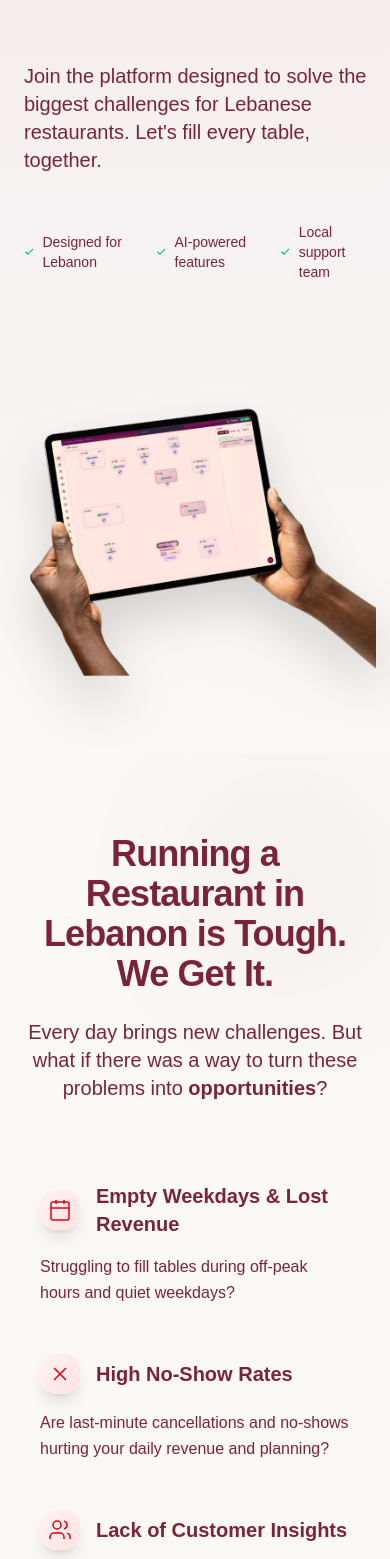
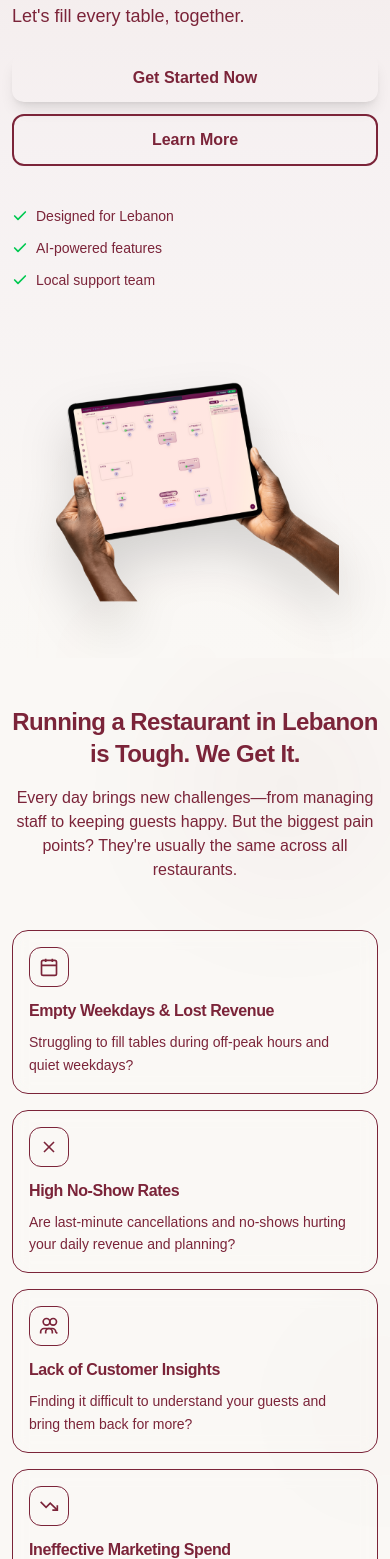
Before and after one commit to qwerty-development/plate-landing-page, a Next.js app: page /restaurant in a window 390 px wide. Shown: the part 409-1968 px from the top of the page. Built offline with nearby package versions, Linux system fonts and the light colour scheme.

Commit message:
refactored website landing page responsiveness completely

```diff
--- a/app/components/RestaurantChallenges.tsx
+++ b/app/components/RestaurantChallenges.tsx
@@ -56,7 +56,7 @@ export default function RestaurantChallenges() {
   return (
     <section
       ref={challengesRef}
-      className="relative overflow-hidden py-20 lg:py-24 bg-[hsl(var(--background))]"
+      className="relative overflow-hidden py-12 sm:py-16 md:py-20 lg:py-24 bg-[hsl(var(--background))]"
       aria-label="Restaurant Challenges in Lebanon"
     >
       {/* Background with dynamic patterns */}
@@ -85,10 +85,10 @@ export default function RestaurantChallenges() {
         />
       </div>
 
-      <div className="relative z-10 max-w-7xl mx-auto px-6">
-        <header className="text-center max-w-4xl mx-auto mb-20">
+      <div className="relative z-10 max-w-7xl mx-auto px-3 sm:px-4 md:px-6">
+        <header className="text-center max-w-4xl mx-auto mb-12 sm:mb-16 md:mb-20">
           <h2
-            className={`text-4xl lg:text-5xl font-bold tracking-tight transition-all duration-1000 ${
+            className={`text-2xl sm:text-3xl md:text-4xl lg:text-5xl font-bold tracking-tight transition-all duration-1000 ${
               isVisible
                 ? "translate-y-0 opacity-100"
                 : "translate-y-8 opacity-0"
@@ -98,123 +98,83 @@ export default function RestaurantChallenges() {
             <span className="text-primary font-bold">Tough</span>. We Get It.
           </h2>
           <p
-            className={`mt-6 text-xl text-muted-foreground transition-all duration-1000 ${
+            className={`mt-4 sm:mt-6 text-base sm:text-lg lg:text-xl text-muted-foreground max-w-3xl mx-auto transition-all duration-1000 ${
               isVisible
                 ? "translate-y-0 opacity-100"
                 : "translate-y-8 opacity-0"
             }`}
             style={{ transitionDelay: "200ms" }}
           >
-            Every day brings new challenges. But what if there was a way to turn
-            these problems into{" "}
-            <span className="font-semibold text-primary">opportunities</span>?
+            Every day brings new challenges—from managing staff to keeping
+            guests happy. But the biggest pain points? They&apos;re usually the
+            same across all restaurants.
           </p>
         </header>
 
-        {/* Pain Points Grid */}
-        <div className="grid lg:grid-cols-2 gap- mb-0">
+        {/* Pain points grid */}
+        <div className="grid sm:grid-cols-2 lg:grid-cols-4 gap-4 sm:gap-6 lg:gap-8">
           {painPoints.map((point, index) => (
-            <PainPointCard
-              key={index}
-              {...point}
-              isVisible={isVisible}
-              index={index}
-            />
-          ))}
-        </div>
+            <div
+              key={point.title}
+              className={`group relative overflow-hidden rounded-2xl border border-border/30 bg-card/50 backdrop-blur-sm p-4 sm:p-5 lg:p-6 transition-all duration-1000 hover:border-border/50 hover:bg-card/70 hover:shadow-lg hover:shadow-primary/5 ${
+                isVisible
+                  ? "translate-y-0 opacity-100"
+                  : "translate-y-8 opacity-0"
+              }`}
+              style={{ transitionDelay: `${point.delay}ms` }}
+            >
+              {/* Subtle gradient overlay */}
+              <div className="absolute inset-0 bg-gradient-to-br from-primary/5 via-transparent to-accent/5 opacity-0 group-hover:opacity-100 transition-opacity duration-500" />
 
-        {/* Challenge Highlight */}
-        <div
-          className={`text-center transition-all duration-1000 ${
-            isVisible ? "translate-y-0 opacity-100" : "translate-y-8 opacity-0"
-          }`}
-          style={{ transitionDelay: "900ms" }}
-        >
-          <div className="glass  max-w-4xl mx-auto">
-            <h3 className="text-2xl lg:text-3xl font-bold text-foreground mb-6">
-              These Challenges Cost Lebanese Restaurants{" "}
-              <span className="text-primary">$2.3M+</span> Annually
-            </h3>
-            <p className="text-lg text-muted-foreground mb-8 leading-relaxed">
-              From lost revenue to wasted marketing spend, the numbers add up
-              fast. But with Plate, you can turn these losses into gains.
-            </p>
-            <div className="grid grid-cols-2 sm:grid-cols-3 gap-4 sm:gap-8 text-center">
-              <div
-                className={`space-y-3 transition-all duration-700 ${
-                  isVisible
-                    ? "translate-y-0 opacity-100"
-                    : "translate-y-4 opacity-0"
-                }`}
-                style={{ transitionDelay: "1000ms" }}
-              >
-                <div className="text-4xl font-bold text-primary">$850K</div>
-                <div className="text-sm text-muted-foreground font-medium">
-                  Lost from no-shows
+              {/* Icon */}
+              <div className="relative z-10 mb-3 sm:mb-4">
+                <div className="inline-flex h-10 w-10 sm:h-12 sm:w-12 items-center justify-center rounded-xl bg-gradient-to-br from-primary/15 to-accent/15 border border-primary/20">
+                  <div className="text-primary">{point.icon}</div>
                 </div>
               </div>
-              <div
-                className={`space-y-3 transition-all duration-700 ${
-                  isVisible
-                    ? "translate-y-0 opacity-100"
-                    : "translate-y-4 opacity-0"
-                }`}
-                style={{ transitionDelay: "1100ms" }}
-              >
-                <div className="text-4xl font-bold text-primary">$1.2M</div>
-                <div className="text-sm text-muted-foreground font-medium">
-                  Wasted marketing
-                </div>
+
+              {/* Content */}
+              <div className="relative z-10 space-y-2 sm:space-y-3">
+                <h3 className="text-base sm:text-lg font-semibold tracking-tight">
+                  {point.title}
+                </h3>
+                <p className="text-sm sm:text-base text-muted-foreground leading-relaxed">
+                  {point.description}
+                </p>
               </div>
-              <div
-                className={`col-span-2 sm:col-span-1 space-y-3 transition-all duration-700 ${
-                  isVisible
-                    ? "translate-y-0 opacity-100"
-                    : "translate-y-4 opacity-0"
-                }`}
-                style={{ transitionDelay: "1200ms" }}
-              >
-                <div className="text-4xl font-bold text-primary">$250K</div>
-                <div className="text-sm text-muted-foreground font-medium">
-                  Empty table revenue
-                </div>
-              </div>
+
+              {/* Hover effect */}
+              <div className="absolute inset-0 bg-gradient-to-br from-primary/10 via-transparent to-accent/10 opacity-0 group-hover:opacity-100 transition-opacity duration-500" />
             </div>
-          </div>
+          ))}
         </div>
 
         {/* Bottom CTA */}
         <div
-          className={`mt-16 text-center transition-all duration-1000 ${
+          className={`mt-12 sm:mt-16 text-center transition-all duration-1000 ${
             isVisible ? "translate-y-0 opacity-100" : "translate-y-8 opacity-0"
           }`}
           style={{ transitionDelay: "1000ms" }}
         >
-          <p className="text-muted-foreground mb-6">
+          <p className="text-sm sm:text-base text-muted-foreground mb-4 sm:mb-6">
             Sound familiar? You&apos;re not alone.
-            <br />
-            But there&apos;s a better way.
           </p>
-          <button
-            className={`bg-primary hidden text-primary-foreground px-10 py-4 rounded-xl font-bold text-lg shadow-2xl border-0 relative overflow-hidden group ${
-              isVisible
-                ? "translate-y-0 opacity-100 scale-100"
-                : "translate-y-8 opacity-0 scale-95"
-            }`}
-            style={{
-              transitionDelay: "1200ms",
-              transition: "all 0.6s cubic-bezier(0.2, 0.7, 0.2, 1)",
-            }}
-          >
-            {/* Shimmer effect */}
-            <div className="absolute inset-0 -translate-x-full bg-gradient-to-r from-transparent via-white/20 to-transparent group-hover:translate-x-full transition-transform duration-1000 ease-out" />
-
-            {/* Button content */}
-            <span className="relative z-10">See How Plate Solves These</span>
-
-            {/* Hover animations */}
-            <div className="absolute inset-0 bg-gradient-to-r from-primary/80 to-primary rounded-xl opacity-0 group-hover:opacity-100 transition-opacity duration-300" />
-          </button>
+          <div className="flex flex-col sm:flex-row gap-3 sm:gap-4 justify-center">
+            <a
+              href="#solution"
+              className="inline-flex items-center justify-center rounded-xl bg-primary text-primary-foreground px-6 sm:px-8 py-3 sm:py-4 text-sm sm:text-base font-semibold shadow-lg hover:shadow-xl hover:bg-primary/90 transition-all duration-300 transform hover:scale-105"
+            >
+              See How We Help
+            </a>
+            <a
+              href="https://calendly.com/callryanforhelp/plate-demo"
+              target="_blank"
+              rel="noopener noreferrer"
+              className="inline-flex items-center justify-center rounded-xl border border-border text-foreground px-6 sm:px-8 py-3 sm:py-4 text-sm sm:text-base font-semibold hover:bg-secondary/20 hover:border-secondary/50 transition-all duration-300 transform hover:scale-105"
+            >
+              Talk to Us
+            </a>
+          </div>
         </div>
       </div>
 
@@ -240,29 +200,11 @@ export default function RestaurantChallenges() {
           }
         }
 
-        /* Button hover effects */
-        .group:hover {
-          transform: translateY(-2px) scale(1.02);
-          box-shadow: 0 25px 50px rgba(0, 0, 0, 0.3);
-        }
-
-        .group:active {
-          transform: translateY(0) scale(0.98);
-        }
-
+        /* Respect reduced motion */
         @media (prefers-reduced-motion: reduce) {
           .animate-blob,
           .animate-blob-slow {
             animation: none !important;
-          }
-          .reveal {
-            animation: none !important;
-          }
-          .glass {
-            transition: none !important;
-          }
-          .group:hover {
-            transform: none !important;
           }
         }
       `}</style>
@@ -270,193 +212,21 @@ export default function RestaurantChallenges() {
   );
 }
 
-function PainPointCard({
-  title,
-  description,
-  icon,
-  isVisible,
-  delay,
-  index,
-}: {
-  title: string;
-  description: string;
-  icon: React.ReactNode;
-  isVisible: boolean;
-  delay: number;
-  index: number;
-}) {
-  return (
-    <article
-      className={`glass px-4 lg:p-8 reveal transition-all duration-1000 transform group ${
-        isVisible
-          ? "translate-y-0 opacity-100 scale-100"
-          : "translate-y-8 opacity-0 scale-95"
-      }`}
-      style={{ transitionDelay: `${delay}ms` }}
-    >
-      {/* Desktop Layout - EXACTLY the same as before */}
-      <div className="hidden lg:flex items-start gap-6">
-        <div className="shrink-0 inline-flex h-16 w-16 rounded-2xl bg-gradient-to-br from-red-50 to-red-100 items-center justify-center transform group-hover:scale-110 transition-all duration-300 shadow-lg group-hover:shadow-xl">
-          {icon}
-        </div>
-        <div className="min-w-0 flex-1">
-          <h3 className="text-xl font-bold text-foreground mb-3 group-hover:text-primary transition-colors duration-300">
-            {title}
-          </h3>
-          <p className="text-muted-foreground text-base leading-relaxed">
-            {description}
-          </p>
-          {/* Hover indicator */}
-          <div className="mt-4 flex items-center gap-3 opacity-0 group-hover:opacity-100 transition-all duration-500 transform group-hover:translate-x-0 -translate-x-2">
-            <div
-              className="flex items-center gap-2 px-3 py-1.5 rounded-full"
-              style={{
-                background:
-                  "linear-gradient(to right, hsl(var(--primary)), hsl(var(--primary)/0.8))",
-              }}
-            >
-              <div className="w-2 h-2 bg-white rounded-full animate-pulse" />
-              <span className="text-sm text-white font-semibold">
-                {index === 0 && "Plate solves this"}
-                {index === 1 && "Plate solves this too"}
-                {index === 2 && "Plate solves this as well"}
-                {index === 3 && "Plate solves this perfectly"}
-                {index === 4 && "Plate solves this completely"}
-                {index === 5 && "Plate solves this entirely"}
-              </span>
-            </div>
-          </div>
-        </div>
-      </div>
-
-      {/* Mobile Layout - Only visible on mobile */}
-      <div className="lg:hidden p-0">
-        <div className="flex items-center justify-start gap-4 mb-4">
-          <div className="shrink-0 inline-flex h-10 w-10 rounded-2xl bg-gradient-to-br from-red-50 to-red-100 items-center justify-center transform group-hover:scale-110 transition-all duration-300 shadow-lg group-hover:shadow-xl">
-            {icon}
-          </div>
-          <h3 className="text-xl font-bold text-foreground group-hover:text-primary transition-colors duration-300">
-            {title}
-          </h3>
-        </div>
-        <div className="min-w-0 flex-1">
-          <p className="text-muted-foreground text-base leading-relaxed">
-            {description}
-          </p>
-          {/* Hover indicator */}
-          <div className="mt-4 flex items-center gap-3 opacity-0 group-hover:opacity-100 transition-all duration-500 transform group-hover:translate-x-0 -translate-x-2">
-            <div
-              className="flex items-center gap-2 px-3 py-1.5 rounded-full"
-              style={{
-                background:
-                  "linear-gradient(to right, hsl(var(--primary)), hsl(var(--primary)/0.8))",
-              }}
-            >
-              <div className="w-2 h-2 bg-white rounded-full animate-pulse" />
-              <span className="text-sm text-white font-semibold">
-                {index === 0 && "Plate solves this"}
-                {index === 1 && "Plate solves this too"}
-                {index === 2 && "Plate solves this as well"}
-                {index === 3 && "Plate solves this perfectly"}
-                {index === 4 && "Plate solves this completely"}
-                {index === 5 && "Plate solves this entirely"}
-              </span>
-            </div>
-          </div>
-        </div>
-      </div>
-    </article>
-  );
-}
-
-// Glass morphism styles - commented out as not currently used
-/*
-const glassStyles = `
-          .glass {
-          position: relative;
-          border-radius: 2rem;
-          background: linear-gradient(
-            135deg,
-            rgba(255, 255, 255, 0.15),
-            rgba(255, 255, 255, 0.05)
-          );
-          -webkit-backdrop-filter: saturate(180%) blur(25px);
-          backdrop-filter: saturate(180%) blur(25px);
-          border: 1px solid rgba(255, 255, 255, 0.2);
-          box-shadow:
-            0 25px 50px rgba(0, 0, 0, 0.15),
-            inset 0 1px 0 rgba(255, 255, 255, 0.1);
-          overflow: hidden;
-          transition: all 0.4s cubic-bezier(0.2, 0.7, 0.2, 1);
-        }
-        .glass::before {
-          content: "";
-          position: absolute;
-          inset: 0;
-          background: linear-gradient(
-            135deg,
-            rgba(255, 255, 255, 0.1),
-            rgba(255, 255, 255, 0) 50%
-          );
-          pointer-events: none;
-          mix-blend-mode: screen;
-        }
-        .glass::after {
-          content: "";
-          position: absolute;
-          inset: 0;
-          border-radius: inherit;
-          pointer-events: none;
-          box-shadow: inset 0 0 0 1px rgba(255, 255, 255, 0.1);
-        }
-        .glass:hover {
-          transform: translateY(-8px);
-          box-shadow:
-            0 35px 70px rgba(0, 0, 0, 0.2),
-            inset 0 1px 0 rgba(255, 255, 255, 0.15);
-          border-color: rgba(255, 255, 255, 0.3);
-        }
-
-  @keyframes fadeUp {
-    0% {
-      opacity: 0;
-      transform: translateY(14px) scale(0.98);
-    }
-    60% {
-      opacity: 1;
-      transform: translateY(0) scale(1);
-    }
-    100% {
-      opacity: 1;
-      transform: translateY(0) scale(1);
-    }
-  }
-  .reveal {
-    animation: fadeUp 700ms cubic-bezier(0.2, 0.7, 0.2, 1) both;
-  }
-
-  @media (prefers-reduced-motion: reduce) {
-    .reveal {
-      animation: none !important;
-    }
-    .glass {
-      transition: none !important;
-    }
-  }
-`;
-*/
-
-// Icons
+/* Icons (inline, no extra deps) */
 function CalendarIcon() {
   return (
     <svg
       viewBox="0 0 24 24"
-      className="h-6 w-6 text-red-600"
+      className="h-5 w-5 sm:h-6 sm:w-6"
       fill="none"
       stroke="currentColor"
-      strokeWidth="1.5"
+      strokeWidth="2"
+      aria-hidden="true"
     >
-      <path d="M8 2v4M16 2v4M3 10h18M5 4h14a2 2 0 0 1 2 2v14a2 2 0 0 1-2 2H5a2 2 0 0 1-2-2V6a2 2 0 0 1 2-2z" />
+      <rect x="3" y="4" width="18" height="18" rx="2" ry="2" />
+      <line x1="16" y1="2" x2="16" y2="6" />
+      <line x1="8" y1="2" x2="8" y2="6" />
+      <line x1="3" y1="10" x2="21" y2="10" />
     </svg>
   );
 }
@@ -465,12 +235,14 @@ function XIcon() {
   return (
     <svg
       viewBox="0 0 24 24"
-      className="h-6 w-6 text-red-600"
+      className="h-5 w-5 sm:h-6 sm:w-6"
       fill="none"
       stroke="currentColor"
-      strokeWidth="1.5"
+      strokeWidth="2"
+      aria-hidden="true"
     >
-      <path d="M18 6L6 18M6 6l12 12" />
+      <line x1="18" y1="6" x2="6" y2="18" />
+      <line x1="6" y1="6" x2="18" y2="18" />
     </svg>
   );
 }
@@ -479,14 +251,16 @@ function UsersIcon() {
   return (
     <svg
       viewBox="0 0 24 24"
-      className="h-6 w-6 text-red-600"
+      className="h-5 w-5 sm:h-6 sm:w-6"
       fill="none"
       stroke="currentColor"
-      strokeWidth="1.5"
+      strokeWidth="2"
+      aria-hidden="true"
     >
       <path d="M16 21v-2a4 4 0 0 0-4-4H6a4 4 0 0 0-4 4v2" />
       <circle cx="9" cy="7" r="4" />
-      <path d="M22 21v-2a4 4 0 0 0-3-3.87M16 3.13a4 4 0 0 1 0 7.75" />
+      <path d="m22 21-2-2a4 4 0 0 0-4-4H12a4 4 0 0 0-4 4v2" />
+      <circle cx="17" cy="7" r="4" />
     </svg>
   );
 }
@@ -495,13 +269,14 @@ function TrendingDownIcon() {
   return (
     <svg
       viewBox="0 0 24 24"
-      className="h-6 w-6 text-red-600"
+      className="h-5 w-5 sm:h-6 sm:w-6"
       fill="none"
       stroke="currentColor"
-      strokeWidth="1.5"
+      strokeWidth="2"
+      aria-hidden="true"
     >
-      <path d="M22 17l-8.5-8.5-5 5L2 7" />
-      <path d="M16 17h6v-6" />
+      <polyline points="22 17 13.5 8.5 8.5 13.5 2 7" />
+      <polyline points="16 17 22 17 22 11" />
     </svg>
   );
 }
--- a/app/components/RestaurantHero.tsx
+++ b/app/components/RestaurantHero.tsx
@@ -78,23 +78,23 @@ export default function RestaurantHero() {
         }}
       />
 
-      <div className="relative z-10 max-w-7xl mx-auto px-6 py-12 lg:py-20 w-full">
-        <div className="grid lg:grid-cols-2 gap-12 items-center">
+      <div className="relative z-10 max-w-7xl mx-auto px-3 sm:px-4 md:px-6 py-8 sm:py-12 lg:py-20 w-full">
+        <div className="grid lg:grid-cols-2 gap-8 sm:gap-10 md:gap-12 items-center">
           {/* Left — Content */}
-          <div className="space-y-8">
-            <div className="inline-flex items-center gap-2 rounded-full border border-border/60 bg-background/60 backdrop-blur px-3 py-1 w-max">
+          <div className="space-y-6 sm:space-y-8">
+            <div className="inline-flex items-center gap-2 rounded-full border border-border/60 bg-background/60 backdrop-blur px-2 sm:px-3 py-1 w-max">
               <span className="h-2 w-2 rounded-full bg-[#f1c20d]" />
               <span className="text-xs font-medium text-muted-foreground">
                 For Lebanese Restaurants
               </span>
             </div>
 
-            <div className="space-y-5">
+            <div className="space-y-4 sm:space-y-5">
               {/* Fixed height container for headlines to prevent layout shift */}
-              <div className="h-[280px] lg:h-[320px] flex items-center relative overflow-hidden">
+              <div className="h-[200px] sm:h-[240px] md:h-[280px] lg:h-[320px] flex items-center relative overflow-hidden">
                 {/* Current headline */}
                 <h1
-                  className={`text-5xl lg:text-7xl font-extrabold leading-[1.05] tracking-tight text-foreground absolute inset-0 flex items-center transition-all duration-1000 ease-out ${
+                  className={`text-2xl sm:text-3xl md:text-4xl lg:text-5xl xl:text-7xl font-extrabold leading-[1.05] tracking-tight text-foreground absolute inset-0 flex items-center transition-all duration-1000 ease-out ${
                     isVisible && !isChanging
                       ? "translate-y-0 opacity-100"
                       : "translate-y-8 opacity-0"
@@ -109,7 +109,7 @@ export default function RestaurantHero() {
                 {/* Next headline (appears during transition) */}
                 {isChanging && (
                   <h1
-                    className="text-5xl lg:text-7xl font-extrabold leading-[1.05] tracking-tight text-foreground absolute inset-0 flex items-center transition-all duration-1000 ease-out translate-y-8 opacity-0"
+                    className="text-2xl sm:text-3xl md:text-4xl lg:text-5xl xl:text-7xl font-extrabold leading-[1.05] tracking-tight text-foreground absolute inset-0 flex items-center transition-all duration-1000 ease-out translate-y-8 opacity-0"
                     style={{
                       animation: "slideIn 1s ease-out forwards",
                       animationDelay: "0.5s",
@@ -122,7 +122,7 @@ export default function RestaurantHero() {
                 )}
               </div>
               <p
-                className={`text-xl lg:text-2xl text-muted-foreground font-light transition-all duration-1000 ${
+                className={`text-lg sm:text-xl lg:text-2xl text-muted-foreground font-light transition-all duration-1000 ${
                   isVisible
                     ? "translate-y-0 opacity-100"
                     : "translate-y-8 opacity-0"
@@ -136,24 +136,24 @@ export default function RestaurantHero() {
 
             {/* CTAs */}
             <div
-              className={`flex flex-col hidden sm:flex-row gap-4 transition-all duration-1000 ${
+              className={`flex flex-col sm:flex-row gap-3 sm:gap-4 transition-all duration-1000 ${
                 isVisible
                   ? "translate-y-0 opacity-100"
                   : "translate-y-8 opacity-0"
               }`}
               style={{ transitionDelay: "600ms" }}
             >
-              <button className="bg-primary text-primary-foreground px-8 py-4 rounded-xl text-lg font-semibold hover:bg-primary/90 transition-all duration-300 shadow-lg hover:shadow-xl transform hover:scale-105">
+              <button className="bg-primary text-primary-foreground px-6 sm:px-8 py-3 sm:py-4 rounded-xl text-base sm:text-lg font-semibold hover:bg-primary/90 transition-all duration-300 shadow-lg hover:shadow-xl transform hover:scale-105">
                 Get Started Now
               </button>
-              <button className="border-2 border-border text-foreground px-8 py-4 rounded-xl text-lg font-semibold hover:bg-secondary/20 hover:border-secondary/50 transition-all duration-300 transform hover:scale-105">
+              <button className="border-2 border-border text-foreground px-6 sm:px-8 py-3 sm:py-4 rounded-xl text-base sm:text-lg font-semibold hover:bg-secondary/20 hover:border-secondary/50 transition-all duration-300 transform hover:scale-105">
                 Learn More
               </button>
             </div>
 
             {/* Trust indicators */}
             <div
-              className={`flex items-center gap-6 pt-4 transition-all duration-1000 ${
+              className={`flex flex-col sm:flex-row sm:items-center gap-3 sm:gap-6 pt-4 transition-all duration-1000 ${
                 isVisible
                   ? "translate-y-0 opacity-100"
                   : "translate-y-8 opacity-0"
@@ -184,7 +184,7 @@ export default function RestaurantHero() {
           {/* Right — Restaurant dashboard mockup */}
           <div className="flex justify-center lg:justify-end">
             <div
-              className="relative mx-auto mt-6 sm:mt-10 w-[22rem] sm:w-[26rem] md:w-[28rem] lg:w-[30rem] motion-safe:animate-fadeUp"
+              className="relative mx-auto mt-4 sm:mt-6 sm:mt-10 w-[18rem] sm:w-[22rem] md:w-[26rem] lg:w-[30rem] motion-safe:animate-fadeUp"
               style={{ animationDelay: "200ms" }}
             >
               <Image
```
Also changed, not shown: app/components/Features.tsx (+45 -61 lines), app/components/Hero.tsx (+14 -14 lines), app/components/Navbar.tsx (+16 -16 lines), app/components/RestaurantsCTA.tsx (+17 -17 lines), app/components/SiteFooter.tsx (+13 -13 lines).
